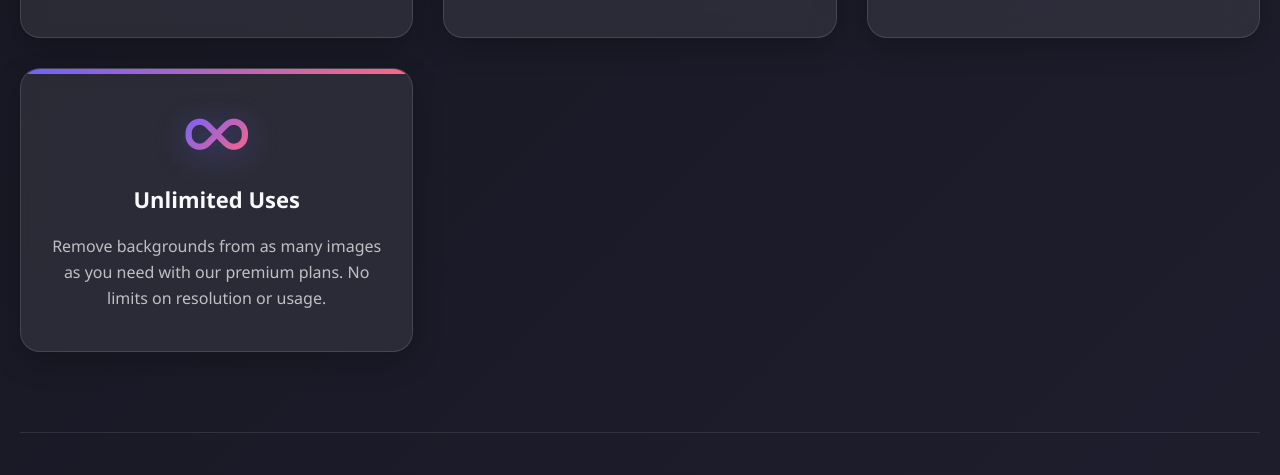
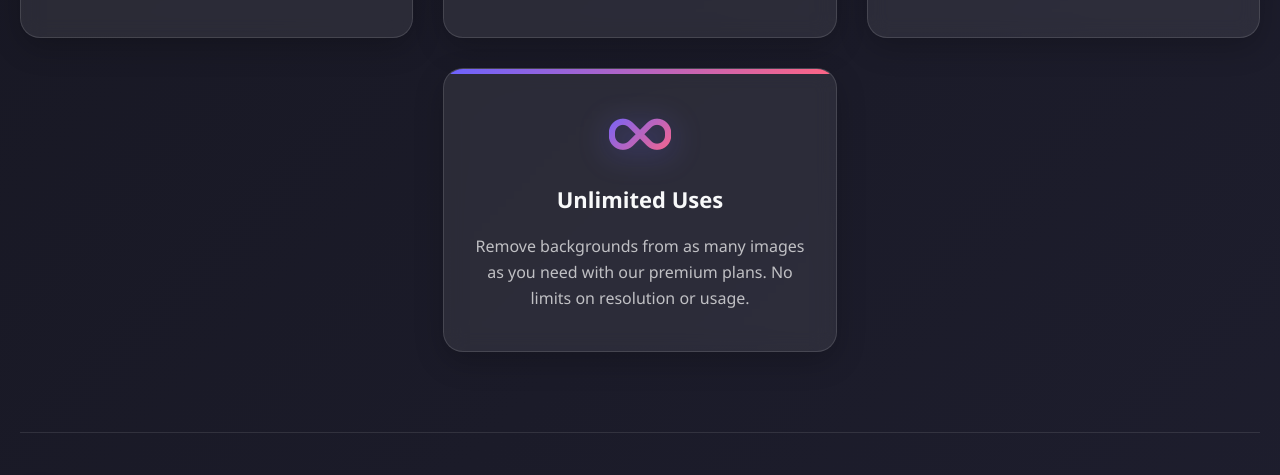
Before and after one commit to nadeeshanmama/ziroxbg, a plain HTML site: page index.html in a window 1280 px wide. Shown: the part 2290-2765 px from the top of the page. Drawn offline with nearby package versions, Linux system fonts and the light colour scheme; no server answers.

Commit message:
Update index.html

```diff
--- a/index.html
+++ b/index.html
@@ -836,7 +836,7 @@
                 <h3>Secure & Private</h3>
                 <p>Your images are processed securely and automatically deleted after 24 hours. We never store or share your data.</p>
             </div>
-            <div class="feature-card">
+            <center></center><div class="feature-card">
                 <i class="fas fa-infinity feature-icon"></i>
                 <h3>Unlimited Uses</h3>
                 <p>Remove backgrounds from as many images as you need with our premium plans. No limits on resolution or usage.</p>
```
